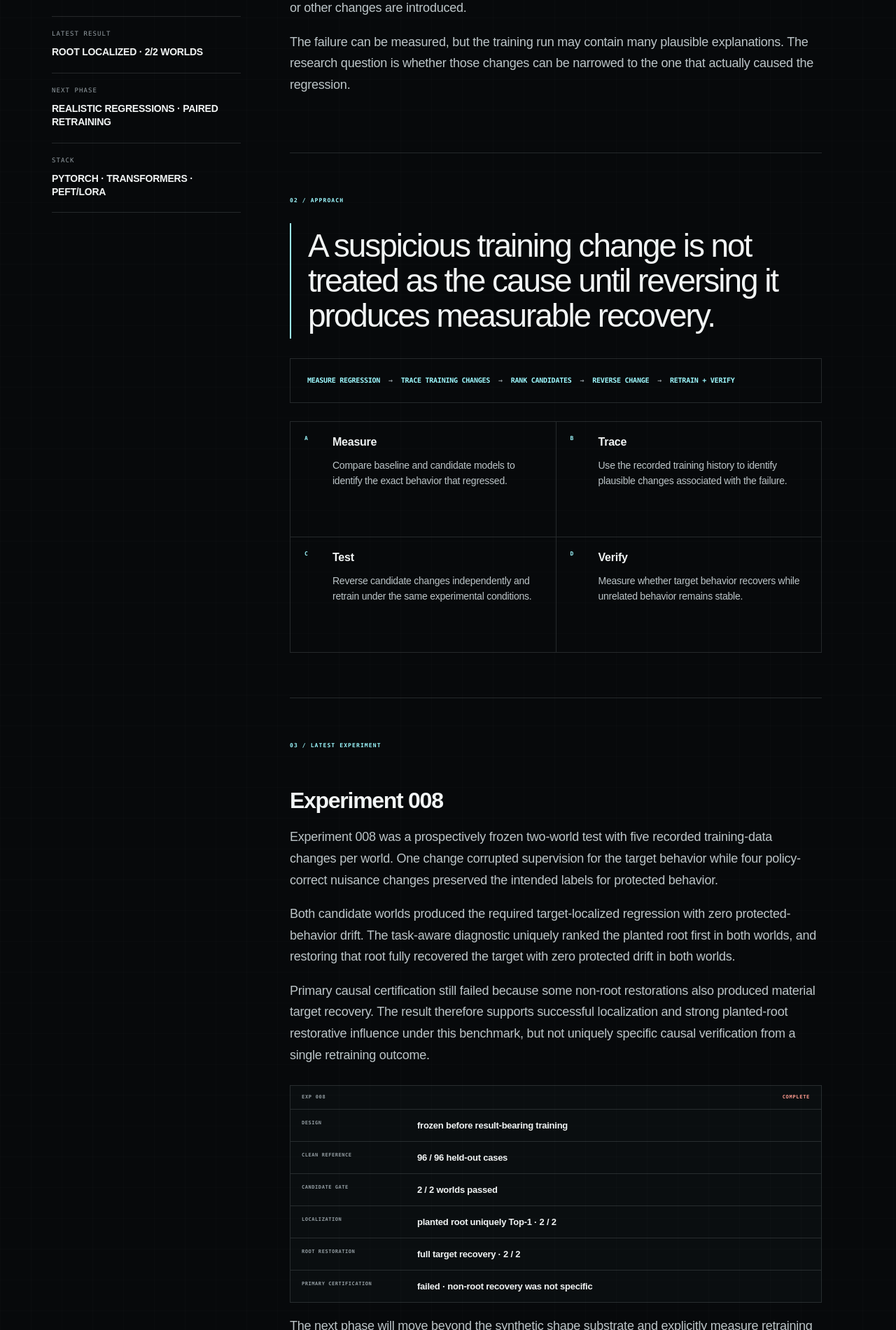
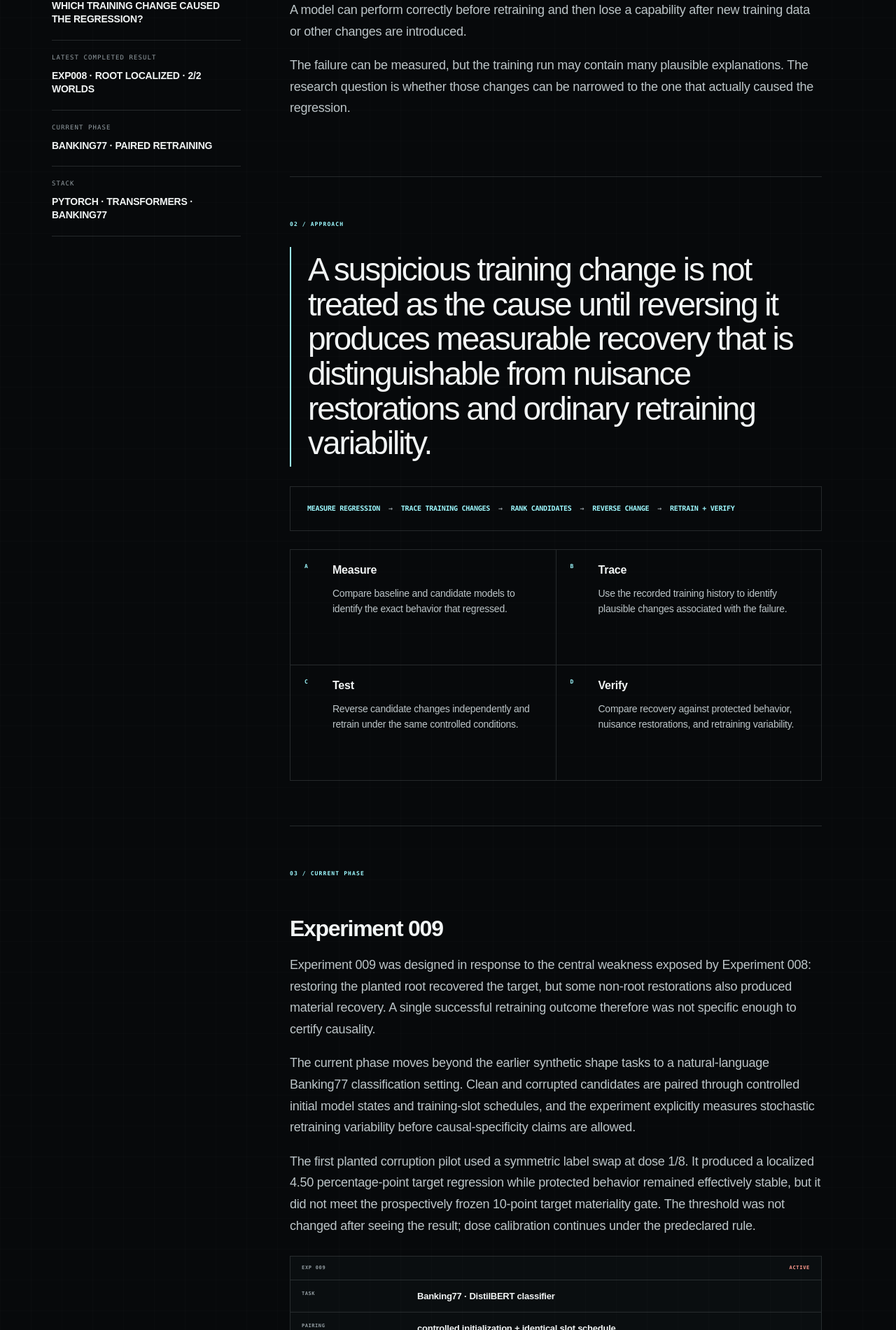
Before and after one commit to Kushrishi/kushrishi.com, a Next.js app: page /research/model-regression-forensics in a window 1280 px wide. Shown: the part 899-2800 px from the top of the page at 70% size. Built offline with nearby package versions, Linux system fonts and the light colour scheme.

Commit message:
Update MRF research page for Experiment 009

```diff
--- a/app/research/model-regression-forensics/page.tsx
+++ b/app/research/model-regression-forensics/page.tsx
@@ -2,7 +2,7 @@ import type { Metadata } from "next";
 import Link from "next/link";
 
 const researchDescription =
-  "Independent ML research on identifying which training change caused a model regression and verifying the diagnosis through controlled retraining.";
+  "Independent ML research on identifying which training change caused a model regression and verifying the diagnosis through controlled counterfactual retraining.";
 
 export const metadata: Metadata = {
   title: "Model Regression Forensics | Kush Rishi",
@@ -70,6 +70,11 @@ const log = [
     "2026-09",
     "Completed the frozen two-world test. The planted root was uniquely ranked first and its restoration fully recovered the target in both worlds, but non-root restorations also produced material recovery, so unique causal certification failed.",
   ],
+  [
+    "EXP 009",
+    "2026-09",
+    "Moved to Banking77 with prospectively frozen materiality and locality gates, paired training trajectories, and explicit stochastic controls. The first 1/8 pilot produced a localized 4.50-point target regression but did not meet the predeclared 10-point materiality gate, so dose calibration continues under the frozen rule.",
+  ],
 ];
 
 export default function ResearchPage() {
@@ -87,7 +92,7 @@ export default function ResearchPage() {
 
       <section className="research-hero-page">
         <div className="section-label">
-          PROJECT 001 / ACTIVE RESEARCH / NEXT PHASE
+          PROJECT 001 / ACTIVE RESEARCH / EXP009
         </div>
 
         <h1>
@@ -100,8 +105,8 @@ export default function ResearchPage() {
 
         <p className="hero-deck">
           Independent ML research on identifying which training change caused a
-          model regression and verifying the diagnosis by reversing that change
-          and retraining.
+          model regression and verifying the diagnosis through controlled
+          counterfactual retraining.
         </p>
       </section>
 
@@ -109,7 +114,7 @@ export default function ResearchPage() {
         <aside className="research-sidebar">
           <div>
             <span>STATUS</span>
-            <strong>EXP 008 COMPLETE</strong>
+            <strong>EXP 009 ACTIVE</strong>
           </div>
 
           <div>
@@ -118,18 +123,18 @@ export default function ResearchPage() {
           </div>
 
           <div>
-            <span>LATEST RESULT</span>
-            <strong>ROOT LOCALIZED · 2/2 WORLDS</strong>
+            <span>LATEST COMPLETED RESULT</span>
+            <strong>EXP008 · ROOT LOCALIZED · 2/2 WORLDS</strong>
           </div>
 
           <div>
-            <span>NEXT PHASE</span>
-            <strong>REALISTIC REGRESSIONS · PAIRED RETRAINING</strong>
+            <span>CURRENT PHASE</span>
+            <strong>BANKING77 · PAIRED RETRAINING</strong>
           </div>
 
           <div>
             <span>STACK</span>
-            <strong>PYTORCH · TRANSFORMERS · PEFT/LORA</strong>
+            <strong>PYTORCH · TRANSFORMERS · BANKING77</strong>
           </div>
         </aside>
 
@@ -158,7 +163,8 @@ export default function ResearchPage() {
 
             <blockquote>
               A suspicious training change is not treated as the cause until
-              reversing it produces measurable recovery.
+              reversing it produces measurable recovery that is distinguishable
+              from nuisance restorations and ordinary retraining variability.
             </blockquote>
 
             <div className="pipeline research-pipeline">
@@ -197,7 +203,7 @@ export default function ResearchPage() {
                 <strong>Test</strong>
                 <p>
                   Reverse candidate changes independently and retrain under the
-                  same experimental conditions.
+                  same controlled conditions.
                 </p>
               </div>
 
@@ -205,16 +211,80 @@ export default function ResearchPage() {
                 <span>D</span>
                 <strong>Verify</strong>
                 <p>
-                  Measure whether target behavior recovers while unrelated
-                  behavior remains stable.
+                  Compare recovery against protected behavior, nuisance
+                  restorations, and retraining variability.
                 </p>
               </div>
             </div>
           </section>
 
           <section className="research-block" id="current">
+            <div className="research-block-index">03 / CURRENT PHASE</div>
+
+            <h2>Experiment 009</h2>
+
+            <p>
+              Experiment 009 was designed in response to the central weakness
+              exposed by Experiment 008: restoring the planted root recovered
+              the target, but some non-root restorations also produced material
+              recovery. A single successful retraining outcome therefore was
+              not specific enough to certify causality.
+            </p>
+
+            <p>
+              The current phase moves beyond the earlier synthetic shape tasks
+              to a natural-language Banking77 classification setting. Clean and
+              corrupted candidates are paired through controlled initial model
+              states and training-slot schedules, and the experiment explicitly
+              measures stochastic retraining variability before causal-specificity
+              claims are allowed.
+            </p>
+
+            <p>
+              The first planted corruption pilot used a symmetric label swap at
+              dose 1/8. It produced a localized 4.50 percentage-point target
+              regression while protected behavior remained effectively stable,
+              but it did not meet the prospectively frozen 10-point target
+              materiality gate. The threshold was not changed after seeing the
+              result; dose calibration continues under the predeclared rule.
+            </p>
+
+            <div className="experiment-panel">
+              <div className="experiment-head">
+                <span>EXP 009</span>
+                <strong>ACTIVE</strong>
+              </div>
+
+              <div className="experiment-row">
+                <span>TASK</span>
+                <b>Banking77 · DistilBERT classifier</b>
+              </div>
+
+              <div className="experiment-row">
+                <span>PAIRING</span>
+                <b>controlled initialization + identical slot schedule</b>
+              </div>
+
+              <div className="experiment-row">
+                <span>1/8 PILOT</span>
+                <b>4.50-point target regression · localized</b>
+              </div>
+
+              <div className="experiment-row">
+                <span>FROZEN GATE</span>
+                <b>target drop ≥10 points · protected drop ≤2 points</b>
+              </div>
+
+              <div className="experiment-row">
+                <span>OFFICIAL TEST</span>
+                <b>embargoed during pilot/development</b>
+              </div>
+            </div>
+          </section>
+
+          <section className="research-block" id="latest-complete">
             <div className="research-block-index">
-              03 / LATEST EXPERIMENT
+              04 / LATEST COMPLETED CAUSAL TEST
             </div>
 
             <h2>Experiment 008</h2>
@@ -239,7 +309,7 @@ export default function ResearchPage() {
               Primary causal certification still failed because some non-root
               restorations also produced material target recovery. The result
               therefore supports successful localization and strong planted-root
-              restorative influence under this benchmark, but not uniquely
+              restorative influence under that benchmark, but not uniquely
               specific causal verification from a single retraining outcome.
             </p>
 
@@ -279,19 +349,10 @@ export default function ResearchPage() {
                 <b>failed · non-root recovery was not specific</b>
               </div>
             </div>
-
-            <p>
-              The next phase will move beyond the synthetic shape substrate and
-              explicitly measure retraining variability on a more realistic
-              natural-language regression task using repeated, paired runs. The
-              exact next experiment protocol has not yet been frozen.
-            </p>
           </section>
 
           <section className="research-block" id="findings">
-            <div className="research-block-index">
-              04 / FINDINGS
-            </div>
+            <div className="research-block-index">05 / FINDINGS</div>
 
             <h2>The benchmark became stricter as weaknesses were exposed.</h2>
 
@@ -325,53 +386,56 @@ export default function ResearchPage() {
                 <strong>RETRAINING VARIABILITY MATTERS</strong>
                 <p>
                   Experiment 008 restored the planted root perfectly, but some
-                  nuisance restorations also recovered the target. Verification
-                  therefore needs a variability baseline rather than one fresh
-                  retraining result.
+                  nuisance restorations also recovered the target. Experiment
+                  009 therefore treats variability as part of the causal test.
                 </p>
               </div>
             </div>
           </section>
 
           <section className="research-block" id="technical">
-            <div className="research-block-index">
-              05 / TECHNICAL SNAPSHOT
-            </div>
+            <div className="research-block-index">06 / TECHNICAL SNAPSHOT</div>
 
-            <h2>Controlled fine-tuning with reproducible experiments.</h2>
+            <h2>Controlled training with reproducible experiments.</h2>
 
             <div className="method-grid technical-grid">
               <div>
-                <span>MODEL</span>
-                <strong>SmolLM2-360M-Instruct</strong>
-                <p>Pinned model revision across the completed synthetic series.</p>
+                <span>MODELS</span>
+                <strong>SmolLM2 → DistilBERT</strong>
+                <p>
+                  SmolLM2-360M-Instruct powered the completed synthetic series;
+                  Experiment 009 uses a Banking77 DistilBERT classifier.
+                </p>
               </div>
 
               <div>
                 <span>TRAINING</span>
                 <strong>PyTorch · Transformers · PEFT/LoRA</strong>
-                <p>Controlled supervised fine-tuning under fixed parameters.</p>
+                <p>Controlled fine-tuning and paired retraining protocols.</p>
               </div>
 
               <div>
                 <span>EVALUATION</span>
-                <strong>Held-out behavioral tests</strong>
-                <p>Target and protected behaviors are measured separately.</p>
+                <strong>Target + protected behavior</strong>
+                <p>
+                  Regression materiality, locality, restoration effects, and
+                  stochastic variability are evaluated separately.
+                </p>
               </div>
 
               <div>
                 <span>REPRODUCIBILITY</span>
                 <strong>Configs · seeds · hashes · provenance</strong>
                 <p>
-                  Experiment inputs and runtime state are recorded for each
-                  comparison.
+                  Experiment inputs, initial states, schedules, and runtime state
+                  are recorded for controlled comparison.
                 </p>
               </div>
             </div>
           </section>
 
           <section className="research-block" id="log">
-            <div className="research-block-index">06 / RESEARCH LOG</div>
+            <div className="research-block-index">07 / RESEARCH LOG</div>
 
             <div className="research-log">
               {log.map(([id, date, text]) => (
@@ -385,28 +449,30 @@ export default function ResearchPage() {
           </section>
 
           <section className="research-block" id="scope">
-            <div className="research-block-index">07 / SCOPE</div>
+            <div className="research-block-index">08 / SCOPE</div>
 
             <h2>Controlled evidence first, broader claims later.</h2>
 
             <p>
               Experiments 000 through 008 used controlled synthetic tasks on a
-              small language model. They test the debugging methodology under
-              conditions where training history and expected behavior can be
+              small language model. They tested the debugging methodology under
+              conditions where training history and expected behavior could be
               measured precisely.
             </p>
 
             <p>
-              The project does not currently claim broad generalization or
-              established novelty. The next phase will test more realistic
-              regressions and retraining variability; larger models and broader
+              Experiment 009 moves to a natural-language intent-classification
+              task with explicit pairing and stochastic controls. Pilot and
+              development work remains separate from the untouched official
+              Banking77 test split. The project does not currently claim broad
+              generalization or established novelty; larger models and broader
               comparison with data-attribution and influence methods remain
               later research steps.
             </p>
           </section>
 
           <section className="research-block" id="code">
-            <div className="research-block-index">08 / CODE + DETAILS</div>
+            <div className="research-block-index">09 / CODE + DETAILS</div>
 
             <h2>The complete technical record is public.</h2>
 
@@ -427,7 +493,6 @@ export default function ResearchPage() {
               <span>$</span> github.com/Kushrishi/model-regression-forensics
             </Link>
           </section>
-
         </div>
       </section>
     </main>
```
